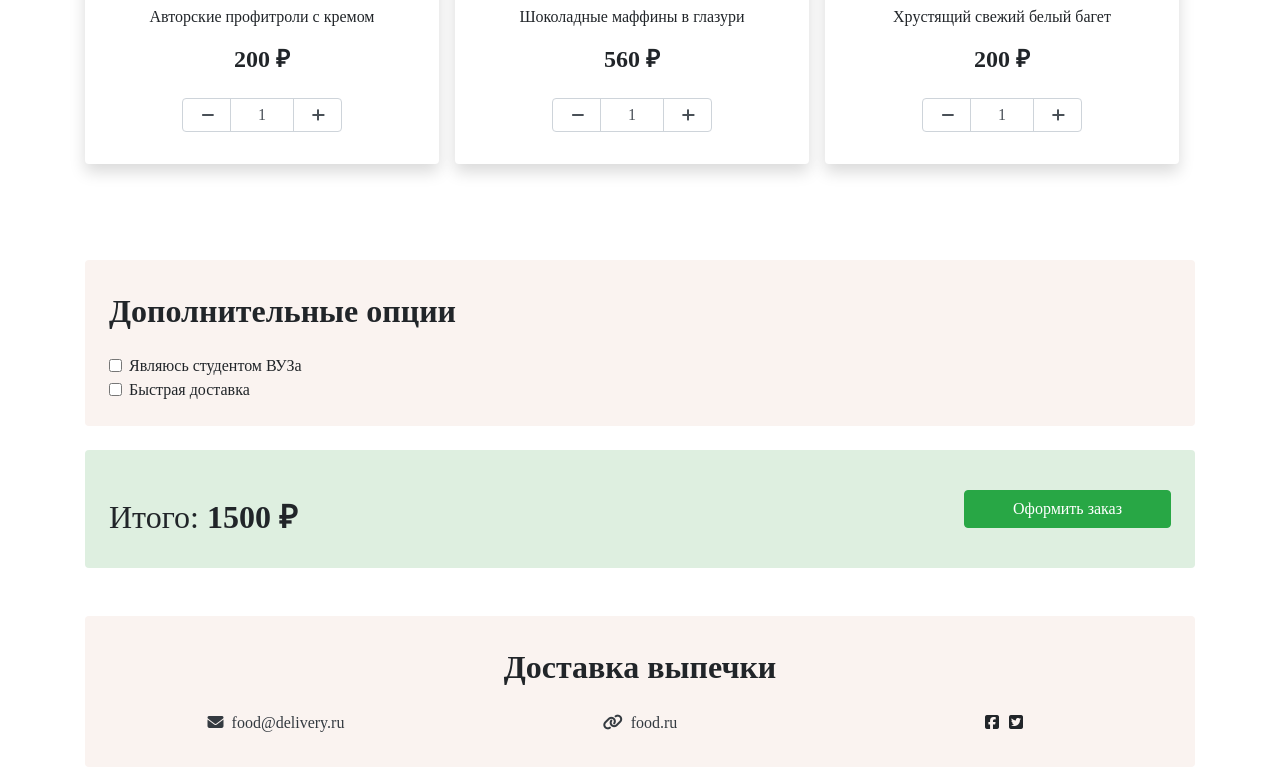
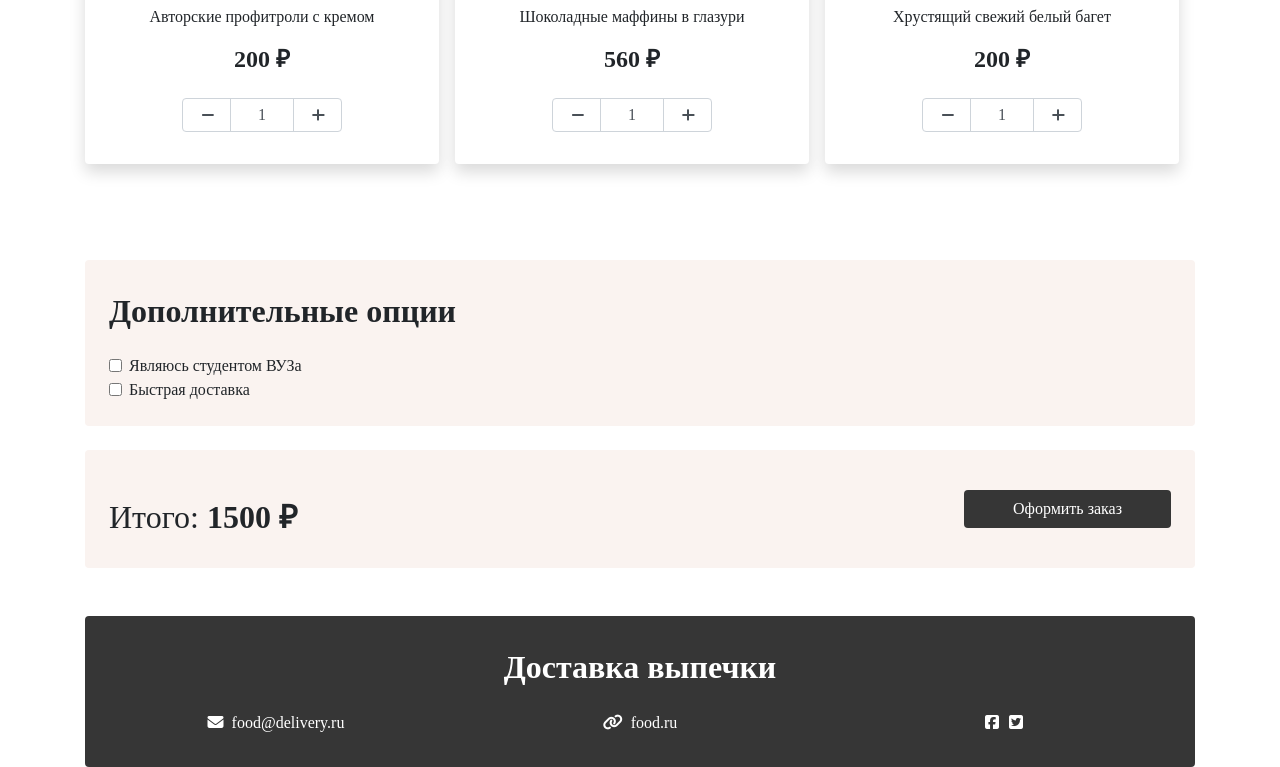
Before and after one commit to ameweber/web-exam, a plain HTML site: page index.html in a window 1280 px wide. Shown: the part 1263-2030 px from the top of the page. Drawn offline with nearby package versions, Linux system fonts and the light colour scheme; no server answers.

Commit message:
вывод кафе, цвета кнопок

```diff
--- a/css/style.css
+++ b/css/style.css
@@ -88,3 +88,7 @@ body {
         }
     }
 }
+
+.bg-button{
+    background-color: #363636;
+}
--- a/index.html
+++ b/index.html
@@ -64,7 +64,7 @@
                 <img class="d-block w-100" src="img/3.jpg" alt="Third slide">
                 <div class="carousel-caption d-none d-md-block">
                     <h4><strong>Домашнее печенье</strong></h4>
-                    <p>Тонкая ручная работа, которую могут оценить <br> настоящие знатоки american cookie. </p>
+                    <p>Тонкая ручная работа, которую могут оценить <br> настоящие знатоки american cookie </p>
                 </div>
             </div>
         </div>
@@ -99,7 +99,7 @@
                 <img width="90" height="90" src="img/1-f.svg">
                 <h4 class="mt-3"><strong>Авторские рецепты</strong></h4>
                 <h7> Готовим по уникальным технологиям и авторским рецептам, которые передаются из поколения в
-                    поколение.
+                    поколение
                 </h7>
             </div>
         </div>
@@ -142,7 +142,7 @@
                     </select>
                 </div>
                 <div class="form-group col-md-6 align-self-end">
-                    <button type="submit" class="btn btn-success float-right px-5">Найти</button>
+                    <button type="submit" class="btn bg-button text-white float-right px-5">Найти</button>
                 </div>
             </div>
         </form>
@@ -256,27 +256,27 @@
 
     </div>
 
-    <div class="p-4 mb-5 rounded" style="background-color: #DEEFE0">
+    <div class="p-4 mb-5 rounded" style="background-color: #FAF3F0">
         <div class="row mt-3">
             <div class="col-md-6">
                 <h2 class="mt-2"> Итого: <strong> 1500 ₽</strong></h2>
             </div>
             <div class="col-md-6">
-                <button type="submit" class="btn btn-success float-right px-5">Оформить заказ</button>
+                <button type="submit" class="btn bg-button text-white float-right px-5">Оформить заказ</button>
             </div>
         </div>
 
     </div>
 
-    <div class="mt-5 p-4 rounded" style="background-color:  #FAF3F0">
+    <div class="mt-5 p-4 rounded" style="background-color:  #363636; color: white;">
         <h2 class="mt-2 mb-4 text-center"><strong> Доставка выпечки </strong></h2>
         <div class="row mt-3 mb-2 text-center">
             <div class="col-md-4">
-                <a class="text-dark" href="#"><i class="fa fa-envelope fw" aria-hidden="true"></i>&nbsp; food@delivery.ru</a>
+                <a class="text-white" href="#"><i class="fa fa-envelope fw" aria-hidden="true"></i>&nbsp; food@delivery.ru</a>
 
             </div>
             <div class="col-md-4">
-                <a class="text-dark" href="#"><i class="fa fa-link fw" aria-hidden="true"></i>&nbsp; food.ru</a>
+                <a class="text-white" href="#"><i class="fa fa-link fw" aria-hidden="true"></i>&nbsp; food.ru</a>
             </div>
             <div class="col-md-4">
                 <i class="fa fa-facebook-square fa-fw" aria-hidden="true"></i>
--- a/js/script.js
+++ b/js/script.js
@@ -17,7 +17,7 @@ async function cafesParser() {
             '                <td>'+ cafes['typeObject'] +'</td>\n' +
             '                <td>'+ cafes['address'] +'</td>\n' +
             '                <td class="float-right">\n' +
-            '                    <button type="submit" class="btn btn-success px-5" id="'+ cafes['id'] +'">Выбрать</button>\n' +
+            '                    <button type="submit" class="btn bg-button text-white px-5" id="'+ cafes['id'] +'">Выбрать</button>\n' +
             '                </td>\n' +
             '            </tr>'
         );
```
